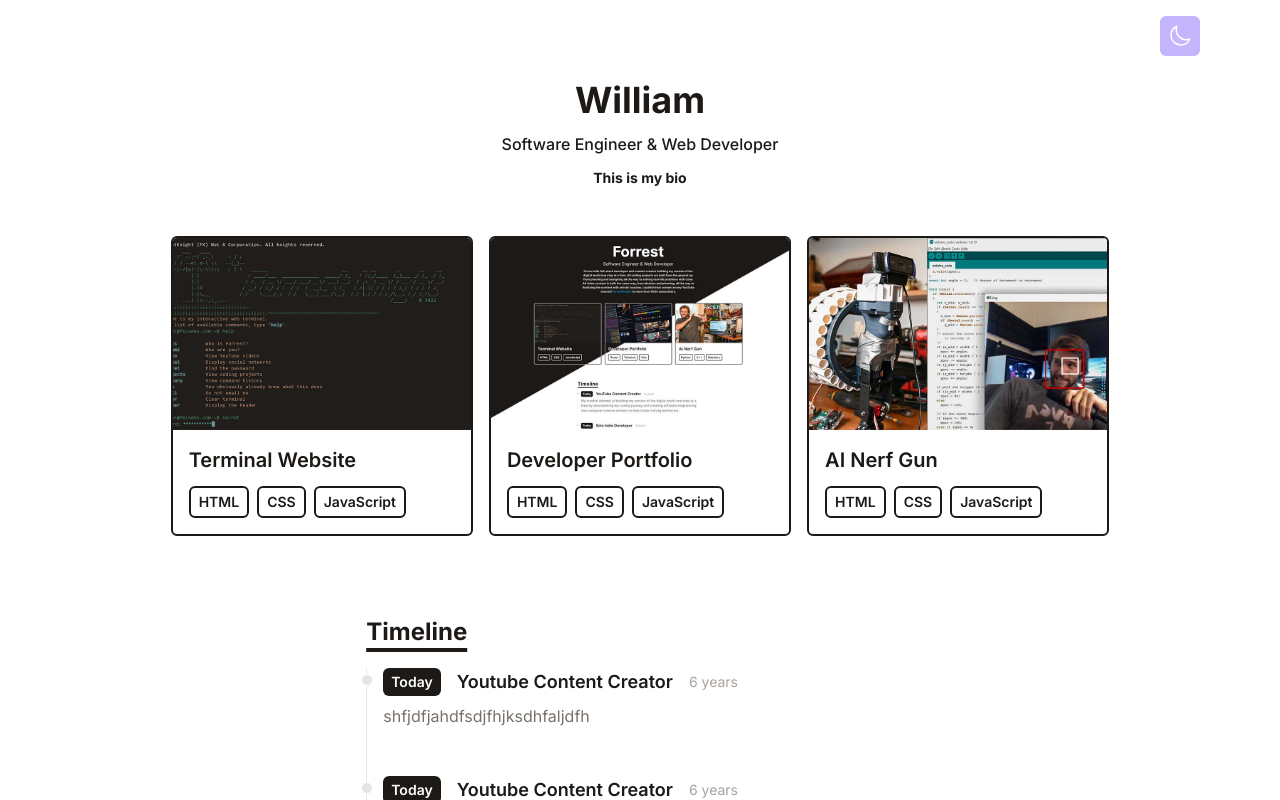
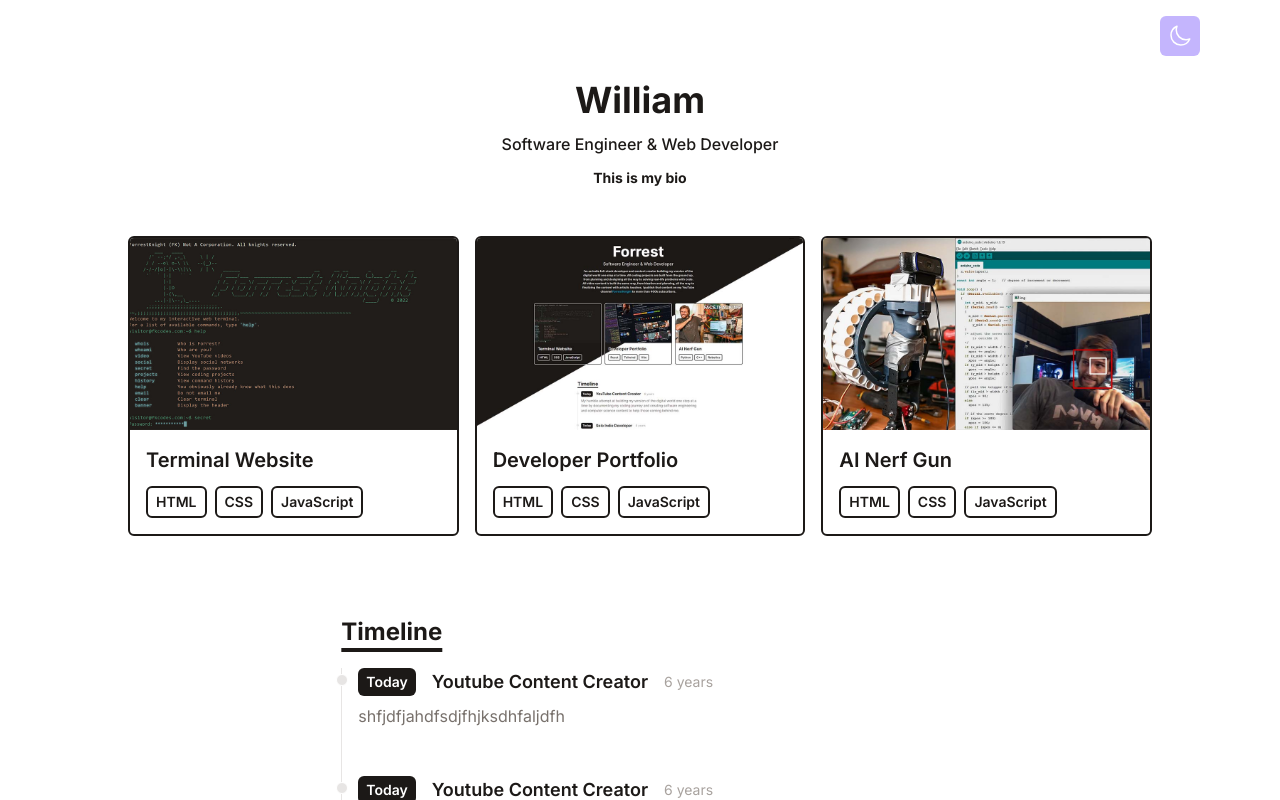
Before and after one commit to williamcaseylucas/williamcaseylucas.github.io, a React (Vite) app: page / in a window 1280 px wide. Shown: the top 800 px of the page. Built offline with nearby package versions, Linux system fonts and the light colour scheme.

Commit message:
updated container spread

```diff
--- a/src/App.jsx
+++ b/src/App.jsx
@@ -72,7 +72,7 @@ function App() {
       >
         {theme === "dark" ? sun : moon}
       </button>
-      <div className="bg-white dark:bg-stone-900 dark:text-stone-300 text-stone-900 min-h-screen font-inter max-w-5xl w-11/12 mx-auto">
+      <div className="bg-white dark:bg-stone-900 dark:text-stone-300 text-stone-900 min-h-screen font-inter">
         <div className="max-w-5xl w-11/12 mx-auto">
           <Intro />
           <Portfolio />
```
